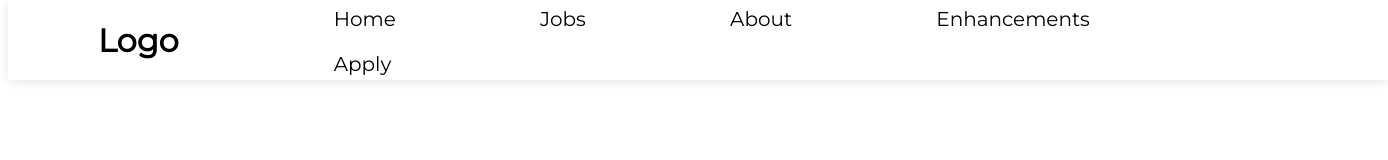
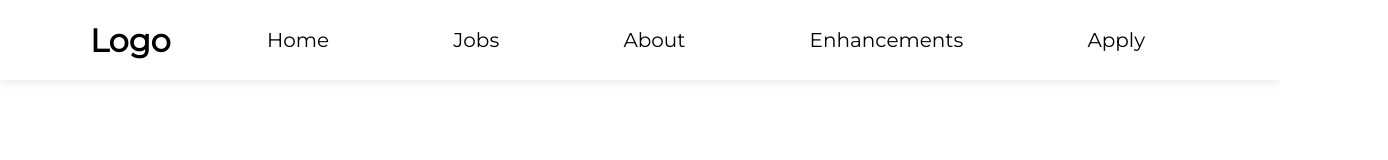
Before and after one commit to quangvinhlee/Group-Assignment1, a plain HTML site: page assign1/index.html in a window 1280 px wide. Shown: the whole page, 1388 px wide, since content can reach past the window. Drawn offline with Linux system fonts and the light colour scheme.

Commit message:
adjust something

```diff
--- a/styles/styles.css
+++ b/styles/styles.css
@@ -1,18 +1,21 @@
-*{
-	margin-top: 0px;
+* {
+	margin: 0;
+	padding: 0;
+	box-sizing: border-box;
 	font-family: 'Montserrat', sans-serif;
 }
+
 .navbar {
-	position: absolute;
+	position: relative;
 	background-color: #fff;
 	height: 80px;
 	display: flex;
 	padding: 0 50px;
 	justify-content: space-between;
-	width: 100%;
 	align-items: center;
 	box-shadow: 0 2px 10px rgba(0, 0, 0, 0.1);
 }
+
 .navbar .nav-links a {
 	text-decoration: none;
 	font-size: 20px;
@@ -31,16 +34,14 @@
 .navbar .nav-links li {
 	list-style: none;
 	display: inline-block;
-  padding: 20px 40px 1px 20px; /* Adjusted padding values */
-  justify-content: space-between;
+	padding: 0 20px;
 	margin-right: 50px;
 }
 
-.navbar .logo{
-	padding: 20px 80px 20px 40px;
+.navbar .logo {
+	padding: 20px 40px;
 	text-decoration: none;
 	color: black;
-
 	font-weight: 800;
 	font-size: 2rem;
 }
```
Lines whose indentation alone changed are shown as unchanged.
